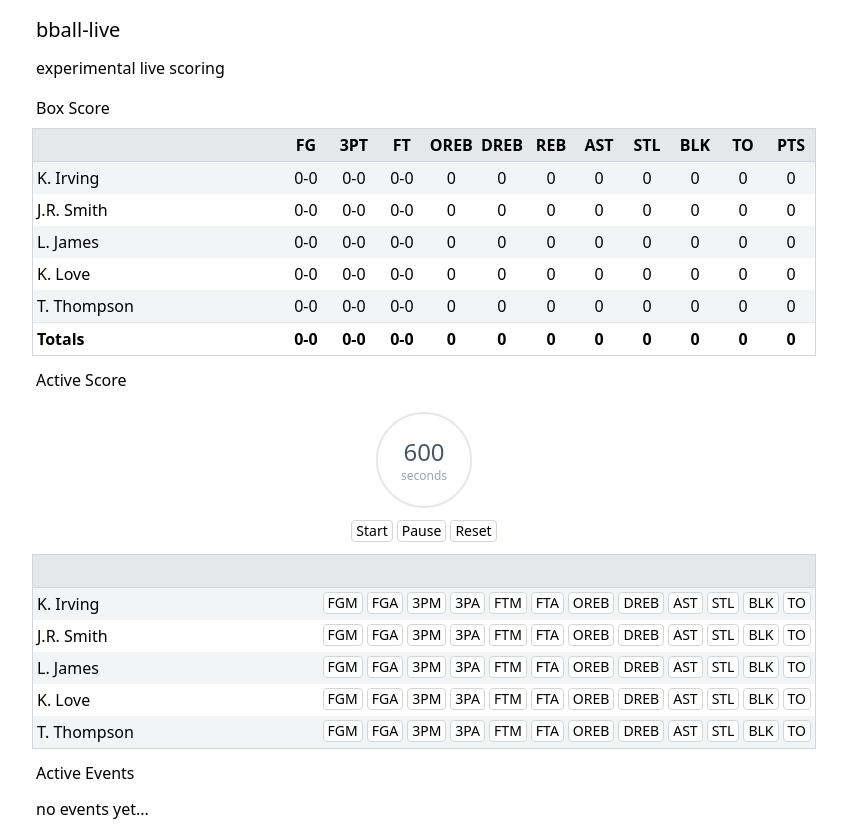
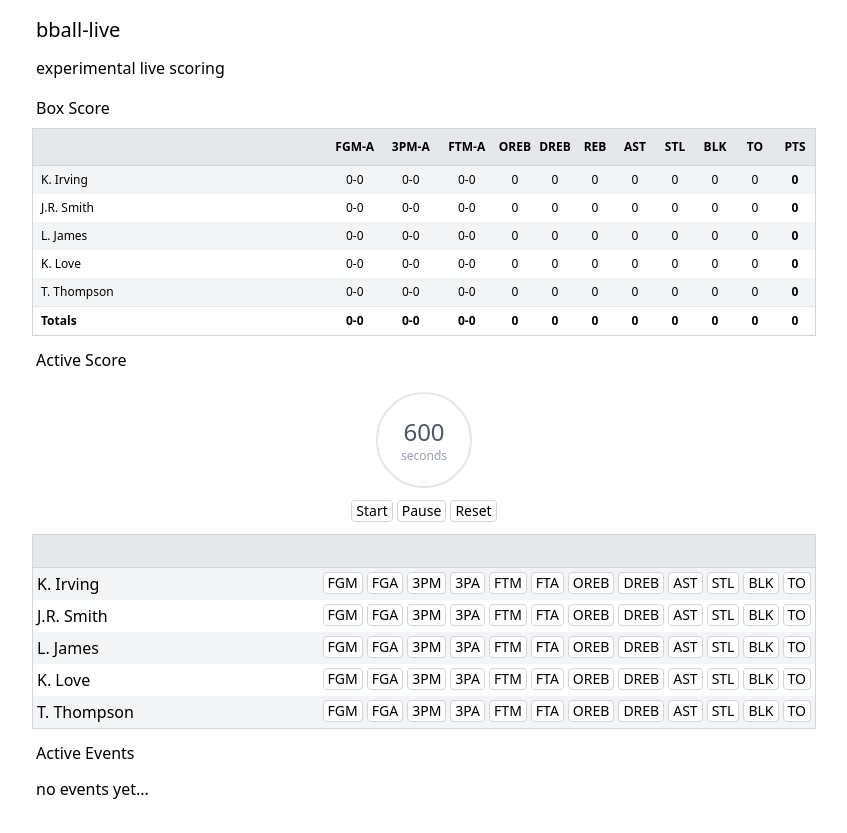
Before and after one commit to ober9k/bball-live, an Angular app: page / in a window 1280 px wide. Shown: the whole page, without its empty margins (216-1063 px from the left). Built offline with nearby package versions, Linux system fonts and the light colour scheme.

Commit message:
Adjusted formatting for box score table

```diff
--- a/src/app/components/box-score-table/box-score-table.html
+++ b/src/app/components/box-score-table/box-score-table.html
@@ -2,66 +2,66 @@
   <table class="w-full">
     <thead>
     <tr class="border-b border-gray-300 bg-gray-200">
-      <th class="w-auto p-1 text-left">&nbsp;</th>
-      <th class="w-12 p-1 text-center">FG</th>
-      <th class="w-12 p-1 text-center">3PT</th>
-      <th class="w-12 p-1 text-center">FT</th>
-      <th class="w-12 p-1 text-center">OREB</th>
-      <th class="w-12 p-1 text-center">DREB</th>
-      <th class="w-12 p-1 text-center">REB</th>
-      <th class="w-12 p-1 text-center">AST</th>
-      <th class="w-12 p-1 text-center">STL</th>
-      <th class="w-12 p-1 text-center">BLK</th>
-      <th class="w-12 p-1 text-center">TO</th>
-      <th class="w-12 p-1 text-center">PTS</th>
+      <th class="w-auto px-1 py-1.5 text-left">&nbsp;</th>
+      <th class="w-14 px-1 py-1.5 text-xs text-center">FGM-A</th>
+      <th class="w-14 px-1 py-1.5 text-xs text-center">3PM-A</th>
+      <th class="w-14 px-1 py-1.5 text-xs text-center">FTM-A</th>
+      <th class="w-10 px-1 py-1.5 text-xs text-center">OREB</th>
+      <th class="w-10 px-1 py-1.5 text-xs text-center">DREB</th>
+      <th class="w-10 px-1 py-1.5 text-xs text-center">REB</th>
+      <th class="w-10 px-1 py-1.5 text-xs text-center">AST</th>
+      <th class="w-10 px-1 py-1.5 text-xs text-center">STL</th>
+      <th class="w-10 px-1 py-1.5 text-xs text-center">BLK</th>
+      <th class="w-10 px-1 py-1.5 text-xs text-center">TO</th>
+      <th class="w-10 px-1 py-1.5 text-xs text-center">PTS</th>
     </tr>
     </thead>
     <tbody>
       @for (playerStatsLog of playerStatsLogs(); track playerStatsLog.id) {
         <tr class="odd:bg-gray-100">
-          <td class="w-auto p-1">
+          <td class="w-auto px-2 py-1.5 text-xs">
             {{ playerStatsLog.player.name }}
           </td>
-          <td class="w-12 p-1 text-center">
+          <td class="w-14 px-1 py-1.5 text-xs text-center">
             {{ playerStatsLog.stats.fieldGoalMade_2 }}-{{ playerStatsLog.stats.fieldGoalAttempted_2 }}
           </td>
-          <td class="w-12 p-1 text-center">
+          <td class="w-14 px-1 py-1.5 text-xs text-center">
             {{ playerStatsLog.stats.fieldGoalMade_3 }}-{{ playerStatsLog.stats.fieldGoalAttempted_3 }}
           </td>
-          <td class="w-12 p-1 text-center">
+          <td class="w-14 px-1 py-1.5 text-xs text-center">
             {{ playerStatsLog.stats.fieldGoalMade_1 }}-{{ playerStatsLog.stats.fieldGoalAttempted_1 }}
           </td>
-          <td class="w-12 p-1 text-center">{{ playerStatsLog.stats.offRebounds }}</td>
-          <td class="w-12 p-1 text-center">{{ playerStatsLog.stats.defRebounds }}</td>
-          <td class="w-12 p-1 text-center">{{ playerStatsLog.stats | rebounds }}</td>
-          <td class="w-12 p-1 text-center">{{ playerStatsLog.stats.assists }}</td>
-          <td class="w-12 p-1 text-center">{{ playerStatsLog.stats.steals }}</td>
-          <td class="w-12 p-1 text-center">{{ playerStatsLog.stats.blocks }}</td>
-          <td class="w-12 p-1 text-center">{{ playerStatsLog.stats.turnovers }}</td>
-          <td class="w-12 p-1 text-center">{{ playerStatsLog.stats | points }}</td>
+          <td class="w-10 px-1 py-1.5 text-xs text-center">{{ playerStatsLog.stats.offRebounds }}</td>
+          <td class="w-10 px-1 py-1.5 text-xs text-center">{{ playerStatsLog.stats.defRebounds }}</td>
+          <td class="w-10 px-1 py-1.5 text-xs text-center">{{ playerStatsLog.stats | rebounds }}</td>
+          <td class="w-10 px-1 py-1.5 text-xs text-center">{{ playerStatsLog.stats.assists }}</td>
+          <td class="w-10 px-1 py-1.5 text-xs text-center">{{ playerStatsLog.stats.steals }}</td>
+          <td class="w-10 px-1 py-1.5 text-xs text-center">{{ playerStatsLog.stats.blocks }}</td>
+          <td class="w-10 px-1 py-1.5 text-xs text-center">{{ playerStatsLog.stats.turnovers }}</td>
+          <th class="w-10 px-1 py-1.5 text-xs text-center">{{ playerStatsLog.stats | points }}</th>
         </tr>
       }
     </tbody>
     <tfoot>
     <tr class="border-t border-gray-200">
-      <th class="w-auto p-1 text-left">Totals</th>
-      <th class="w-12 p-1 text-center">
+      <th class="w-auto px-2 py-1.5 text-left text-xs">Totals</th>
+      <th class="w-14 px-1 py-1.5 text-xs text-center">
         {{ playerStatsTotals().fieldGoalMade_2 }}-{{ playerStatsTotals().fieldGoalAttempted_2 }}
       </th>
-      <th class="w-12 p-1 text-center">
+      <th class="w-14 px-1 py-1.5 text-xs text-center">
         {{ playerStatsTotals().fieldGoalMade_3 }}-{{ playerStatsTotals().fieldGoalAttempted_3 }}
       </th>
-      <th class="w-12 p-1 text-center">
+      <th class="w-14 px-1 py-1.5 text-xs text-center">
         {{ playerStatsTotals().fieldGoalMade_1 }}-{{ playerStatsTotals().fieldGoalAttempted_1 }}
       </th>
-      <th class="w-12 p-1 text-center">{{ playerStatsTotals().offRebounds }}</th>
-      <th class="w-12 p-1 text-center">{{ playerStatsTotals().defRebounds }}</th>
-      <th class="w-12 p-1 text-center">{{ playerStatsTotals() | rebounds }}</th>
-      <th class="w-12 p-1 text-center">{{ playerStatsTotals().assists }}</th>
-      <th class="w-12 p-1 text-center">{{ playerStatsTotals().steals }}</th>
-      <th class="w-12 p-1 text-center">{{ playerStatsTotals().blocks }}</th>
-      <th class="w-12 p-1 text-center">{{ playerStatsTotals().turnovers }}</th>
-      <th class="w-12 p-1 text-center">{{ playerStatsTotals() | points }}</th>
+      <th class="w-10 px-1 py-1.5 text-xs text-center">{{ playerStatsTotals().offRebounds }}</th>
+      <th class="w-10 px-1 py-1.5 text-xs text-center">{{ playerStatsTotals().defRebounds }}</th>
+      <th class="w-10 px-1 py-1.5 text-xs text-center">{{ playerStatsTotals() | rebounds }}</th>
+      <th class="w-10 px-1 py-1.5 text-xs text-center">{{ playerStatsTotals().assists }}</th>
+      <th class="w-10 px-1 py-1.5 text-xs text-center">{{ playerStatsTotals().steals }}</th>
+      <th class="w-10 px-1 py-1.5 text-xs text-center">{{ playerStatsTotals().blocks }}</th>
+      <th class="w-10 px-1 py-1.5 text-xs text-center">{{ playerStatsTotals().turnovers }}</th>
+      <th class="w-10 px-1 py-1.5 text-xs text-center">{{ playerStatsTotals() | points }}</th>
     </tr>
     </tfoot>
   </table>
```
